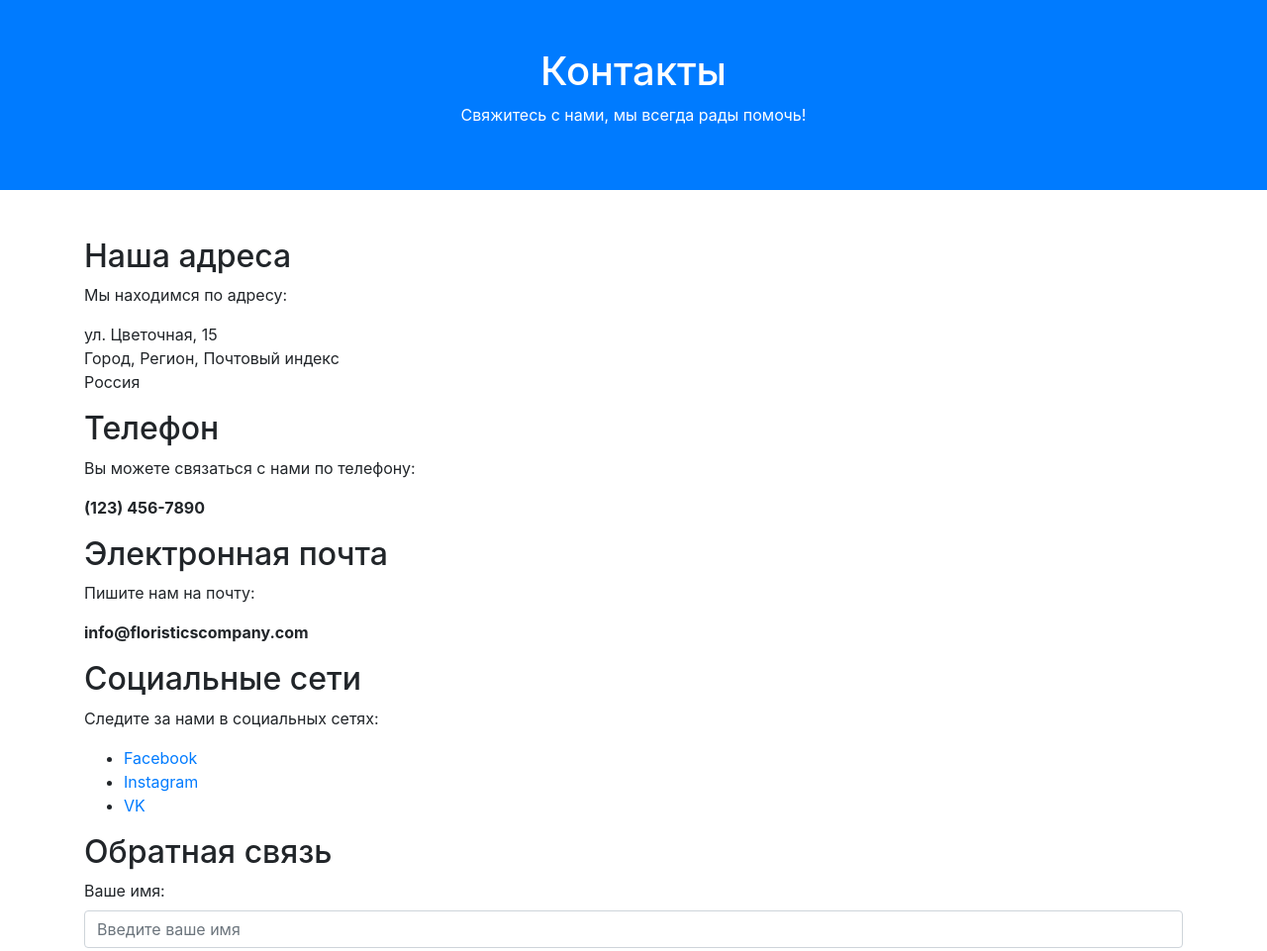
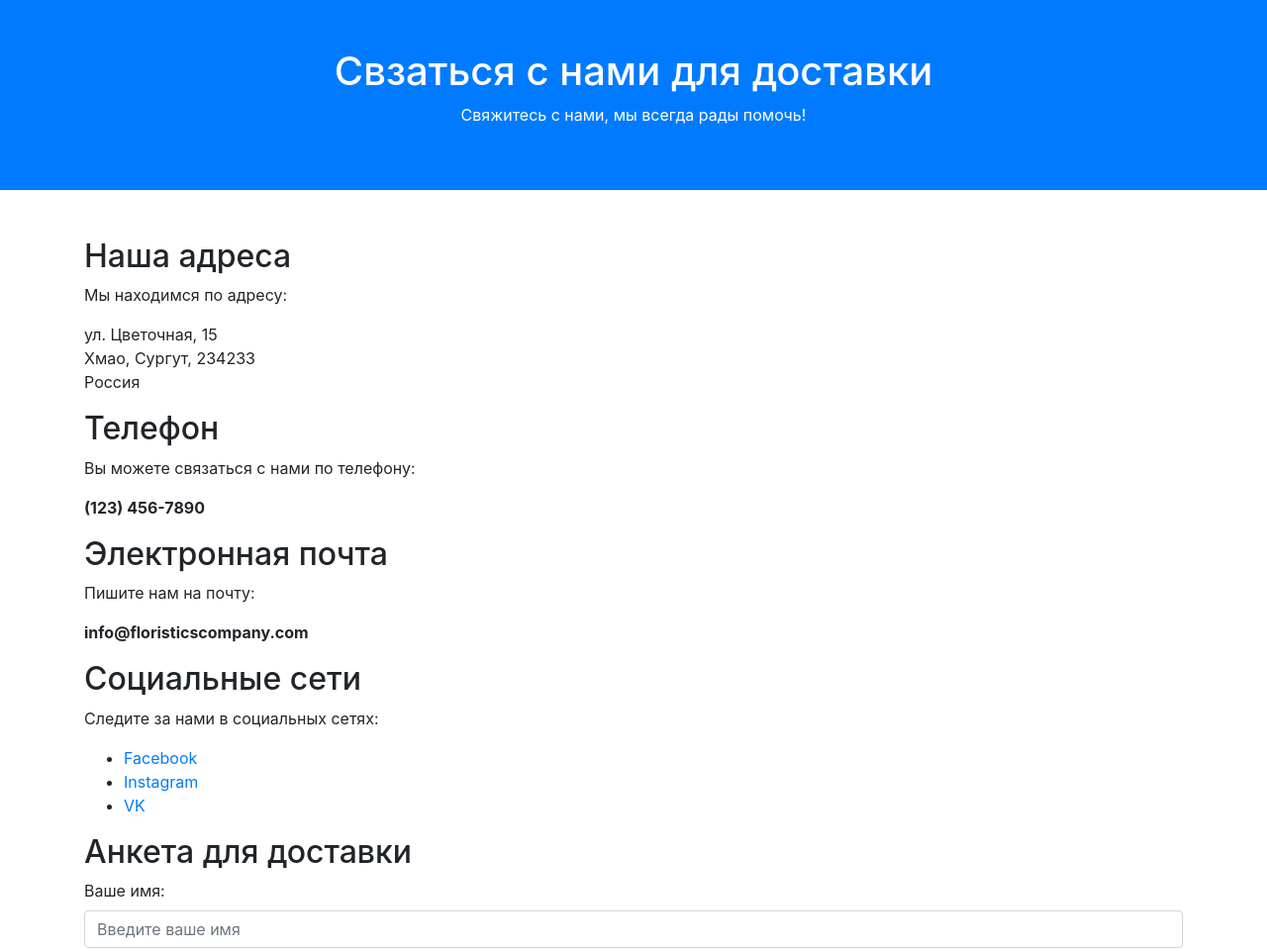
Before and after one commit to Lekodar/lekodar.github.io, a plain HTML site: page contact.html in a window 1280 px wide. Shown: the top 961 px of the page at 99% size. Drawn offline with nearby package versions, Linux system fonts and the light colour scheme.

Commit message:
Update contact.html

```diff
--- a/contact.html
+++ b/contact.html
@@ -10,7 +10,7 @@
 
 <body>
     <header class="bg-primary text-white text-center py-5">
-        <h1>Контакты</h1>
+        <h1>Свзаться с нами для доставки</h1>
         <p>Свяжитесь с нами, мы всегда рады помочь!</p>
     </header>
     <div class="container my-5">
@@ -18,7 +18,7 @@
         <p>Мы находимся по адресу:</p>
         <address>
             ул. Цветочная, 15<br>
-            Город, Регион, Почтовый индекс<br>
+            Хмао, Сургут, 234233<br>
             Россия
         </address>
 
@@ -38,7 +38,7 @@
             <li><a href="#" target="_blank">VK</a></li>
         </ul>
 
-        <h2>Обратная связь</h2>
+        <h2>Анкета для доставки</h2>
         <form>
             <div class="form-group">
                 <label for="name">Ваше имя:</label>
```
